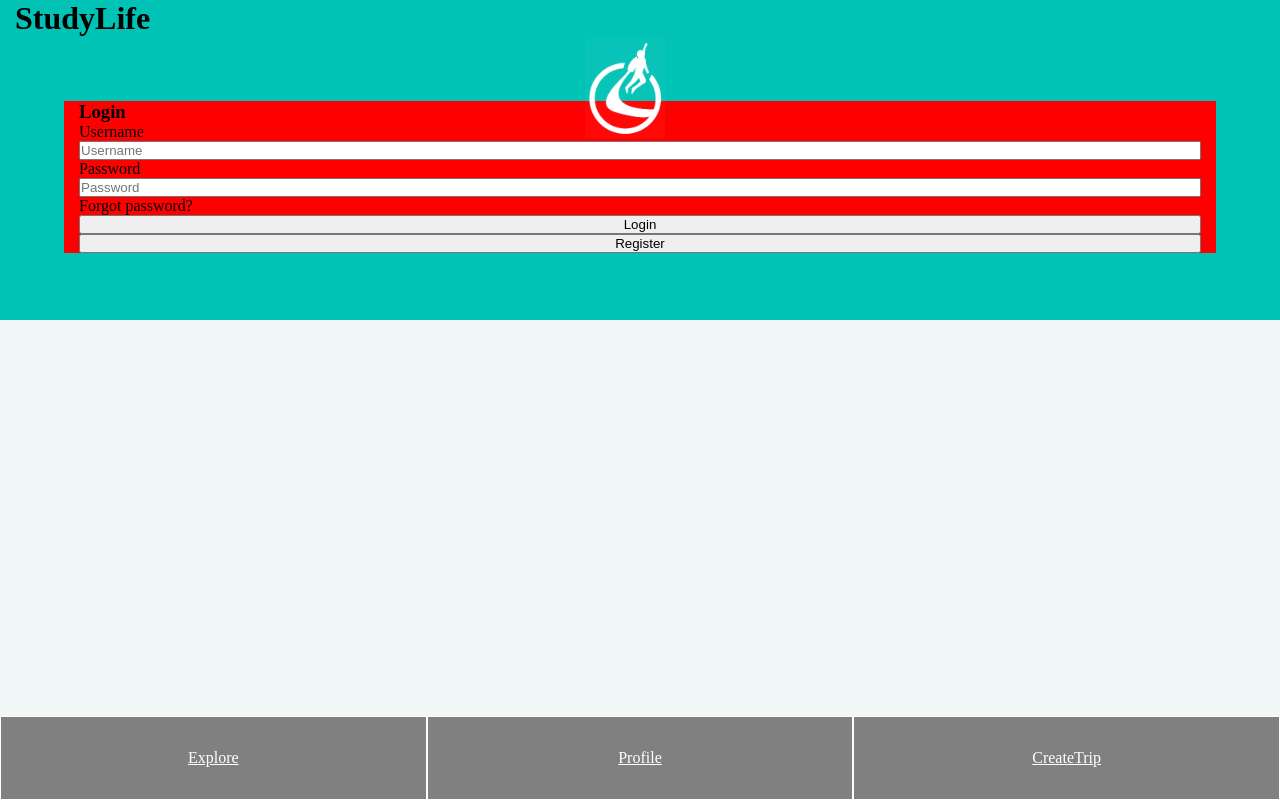
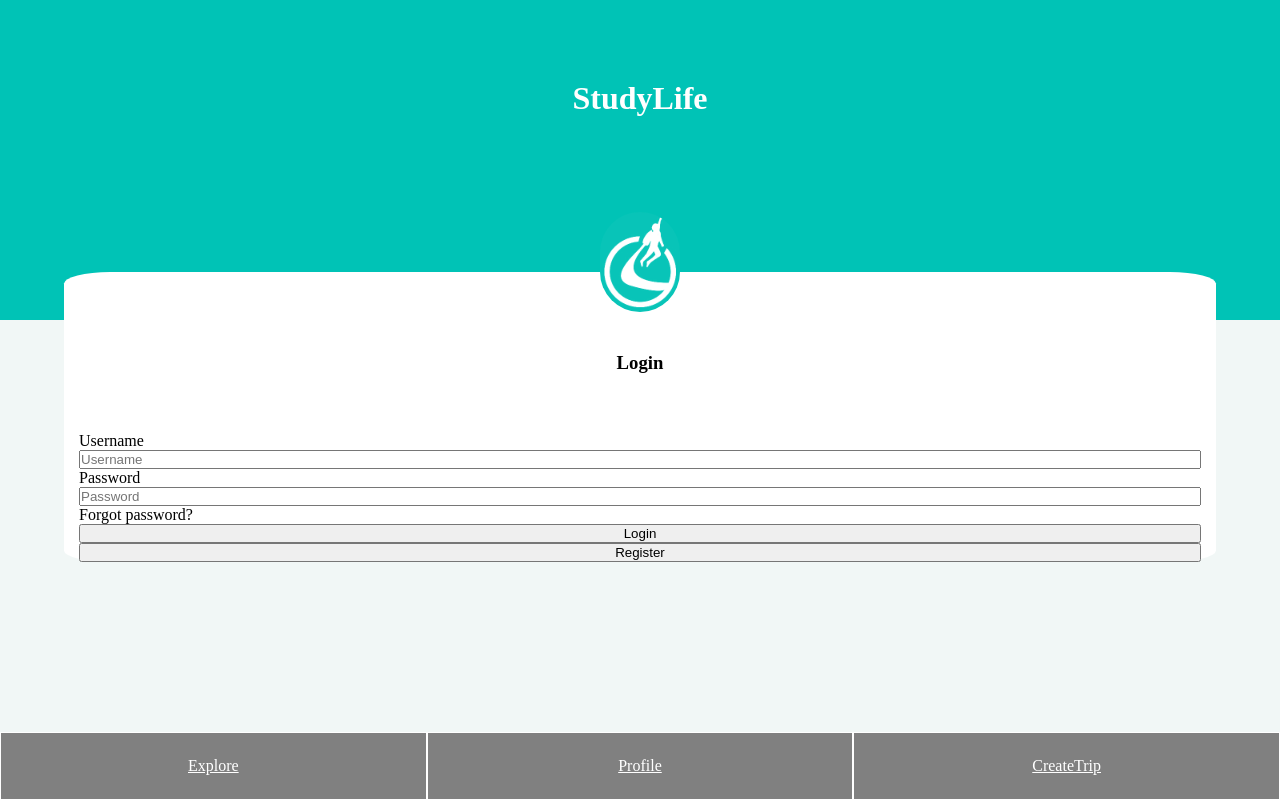
Before and after one commit to Thommson/ExamTravelApp, a React (Create React App) app: page /Login in a window 1280 px wide. Built offline with nearby package versions, Linux system fonts and the light colour scheme.

Commit message:
added styling for the login page

```diff
--- a/src/components/Login.js
+++ b/src/components/Login.js
@@ -6,17 +6,21 @@ class Login extends Component {
 
       <div className="container-fluid green-background">
         <div className="row">
-          <h1 className="col">StudyLife</h1>
+          <div className="col">
+            <h1 className="login-title-placement">StudyLife</h1>
+          </div>
         </div>
         <div className="row">
           <div className="col login-card">
-            <div className="row logo-placement">
-              <div className="col">
-                <img src="images/studylife_logo.png" className="logo"/>
+            <div className="row ">
+              <div className="col logo-placement">
+                <img src="images/studylife_logo.png" alt="" className="logo"/>
               </div>
             </div>
             <div className="row">
-              <h3 className="col">Login</h3>
+              <div className="col">
+                <h3 className="login-span-placement">Login</h3>
+              </div>
             </div>
             <div className="row">
               <div className="col">
--- a/src/stylesheets/styles.css
+++ b/src/stylesheets/styles.css
@@ -14,7 +14,7 @@ display: inline-block;
 width: calc(100% / 3);
 float: left;
 text-align: center;
-padding: 4vh;
+padding: 3vh 0;
 color: white;
 box-sizing: border-box;
 border: 1px solid white;
@@ -27,20 +27,38 @@ border: 1px solid white;
   height: 100vh;
   background: linear-gradient(0deg, #F1F7F6 60%, #00C3B6 60%);
 }
+.login-title-placement{
+  text-align: center;
+  height: 0;
+  padding: 10vh 0 16vh 0;
+  color: white;
+}
+.login-span-placement{
+  text-align: center;
+  height: 0;
+  padding: 10vh 0;
+}
 .login-card{
-  position: relative;
-  background-color: red;
+  background-color: white;
   margin: 5%;
+  border-radius: 4%;
 }
 .logo{
-  height: 100px;
+
 }
 .logo-placement{
+  position: relative;
+}
+.logo{
+  width: 80px;
+  background: #00C3B6;
+  border-radius: 100px;
   position: absolute;
   top: 0;
   left: 50%;
   transform: translate(-50%, -60%);
 }
+
 /* Profile page */
 
 body{
```
